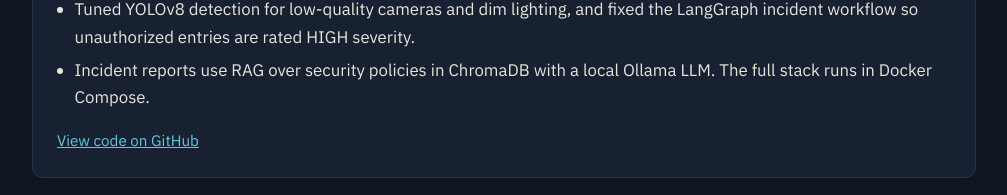
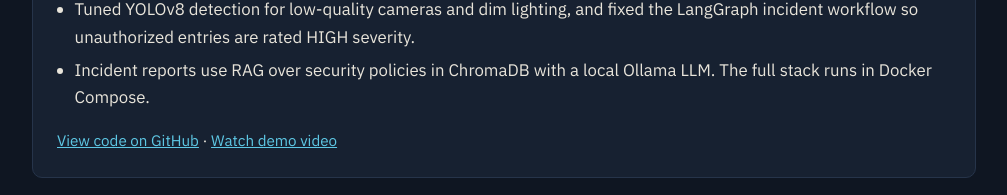
Before and after one commit to abdulrazaqkhan6070/abdulrazaqkhan6070.github.io., a plain HTML site: page index.html in a window 1280 px wide. Shown: the part 1860-2055 px from the top of the page, without its empty margins (136-1143 px from the left). Drawn offline with nearby package versions, Linux system fonts and the light colour scheme.

Commit message:
Add GuardX demo video link

```diff
--- a/index.html
+++ b/index.html
@@ -152,7 +152,7 @@ footer{border-top:1px solid var(--line);padding:1.5rem 0;color:var(--muted);font
             <li>Tuned YOLOv8 detection for low-quality cameras and dim lighting, and fixed the LangGraph incident workflow so unauthorized entries are rated HIGH severity.</li>
             <li>Incident reports use RAG over security policies in ChromaDB with a local Ollama LLM. The full stack runs in Docker Compose.</li>
           </ul>
-          <p class="links"><a href="https://github.com/abdulrazaqkhan6070/guardx-ai-security-agent">View code on GitHub</a></p>
+           <p class="links"><a href="https://github.com/abdulrazaqkhan6070/guardx-ai-security-agent">View code on GitHub</a> &middot; <a href="https://youtu.be/sQ4O71aDjI0">Watch demo video</a></p>
         </article>
                 <article class="card">
           <h3>University Course Advisor (AI Chatbot)</h3>
```
